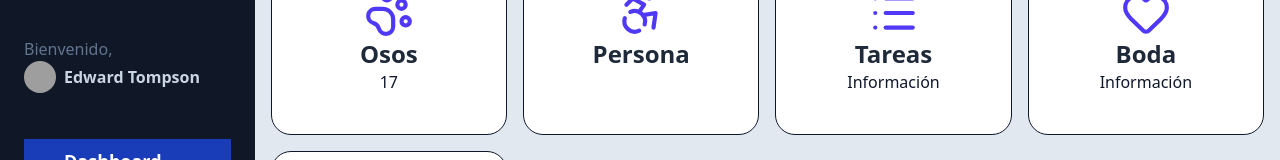
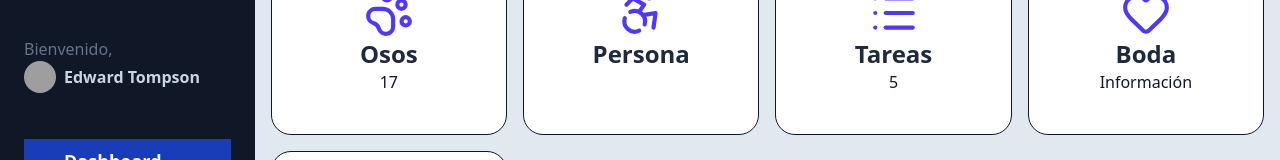
Before and after one commit to dieginin/curso_zustand, a React (Vite) app: page /dashboard in a window 1280 px wide. Shown: the part 147-307 px from the top of the page. Built offline with nearby package versions, Linux system fonts and the light colour scheme; grey boxes are pictures that could not be loaded.

Commit message:
feat: display task count in the Dashboard component

```diff
--- a/src/pages/dashboard/DashBoardPage.tsx
+++ b/src/pages/dashboard/DashBoardPage.tsx
@@ -1,11 +1,12 @@
 import { Accessibility, Heart, List, Lock, PawPrint } from "lucide-react"
-import { useBearStore, usePersonStore } from "../../stores"
+import { useBearStore, usePersonStore, useTaskStore } from "../../stores"
 
 import { WhiteCard } from "../../components"
 
 export const Dashboard = () => {
   const totalBears = useBearStore((state) => state.totalBears)
   const firstName = usePersonStore((state) => state.firstName)
+  const tasksLength = useTaskStore((state) => Object.keys(state.tasks).length)
 
   return (
     <>
@@ -29,7 +30,7 @@ export const Dashboard = () => {
         <WhiteCard centered>
           <List size={50} className='text-indigo-600' />
           <h2>Tareas</h2>
-          <p>Información</p>
+          <p>{tasksLength}</p>
         </WhiteCard>
 
         <WhiteCard centered>
```
